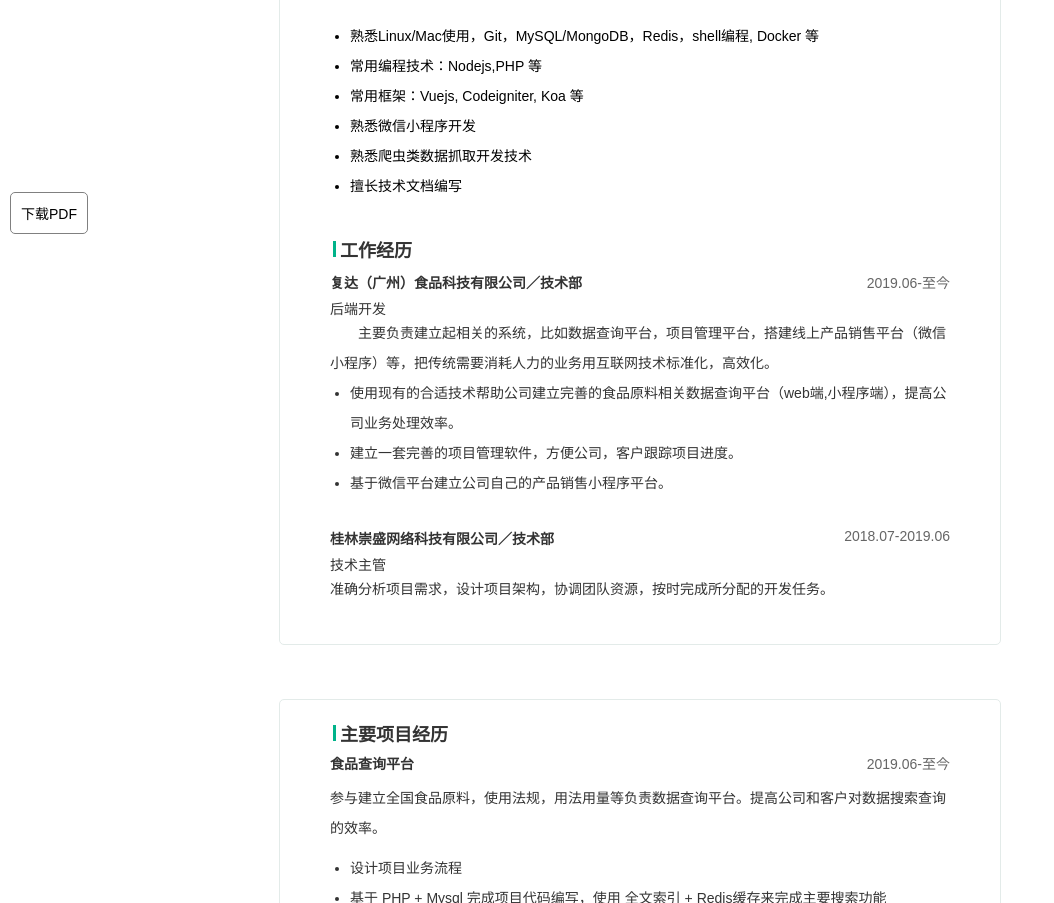
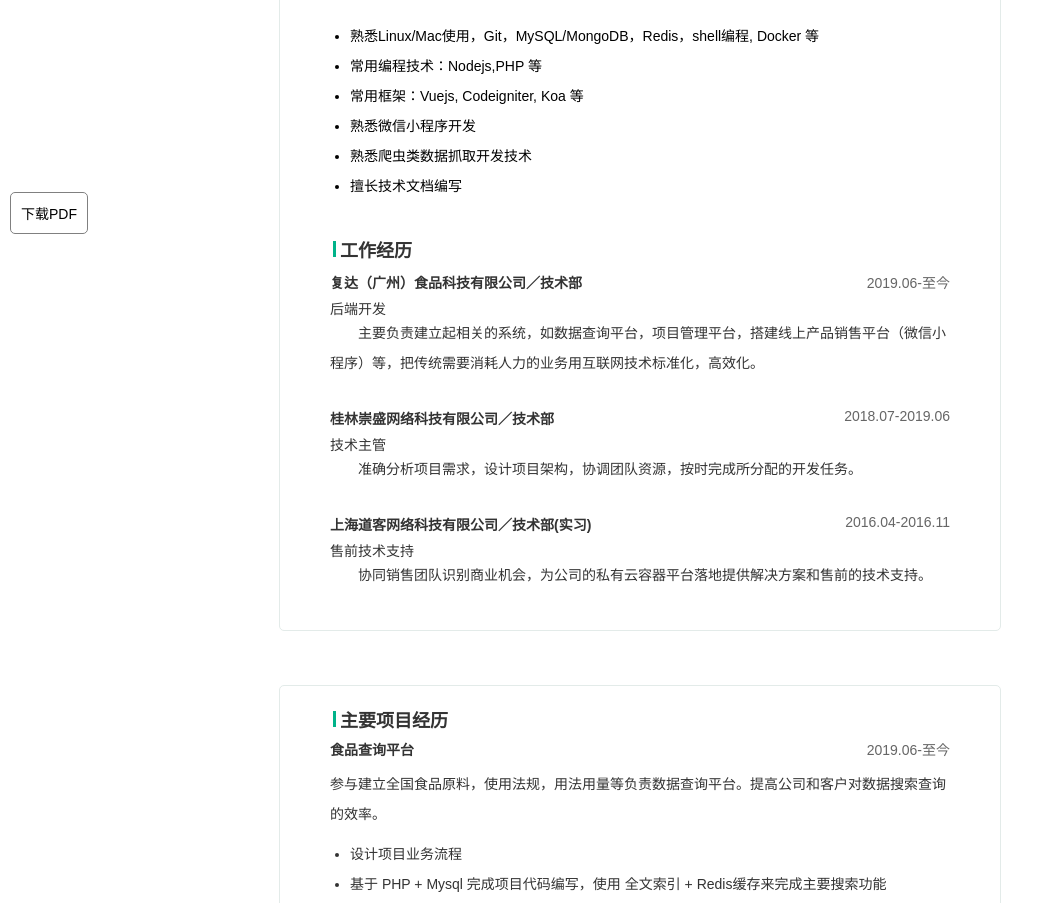
Before and after one commit to yxwzaxns/yxwzaxns.github.io, a plain HTML site: page resume.html in a window 1280 px wide. Shown: the part 556-1459 px from the top of the page, without its empty margins (0-1054 px from the left). Drawn offline with Linux system fonts and the light colour scheme.

Commit message:
update resume

```diff
--- a/resume.html
+++ b/resume.html
@@ -1519,7 +1519,7 @@
                 </p>
                 <p>
                     <span class="basic-tel">
-                        <i class="basic-tel_icon"></i><span>13148334396</span>
+                        <i class="basic-tel_icon"></i><span>(+86)13148334396</span>
                     </span>
                     <span class="basic-email">
                         <i class="basic-email_icon"></i><span>i@aong.cn</span>
@@ -1600,13 +1600,12 @@
                         </div>
                     </div>
                     <div class="exp-list_content">
-                        <p style="text-indent: 2em;">主要负责建立起相关的系统，比如数据查询平台，项目管理平台，搭建线上产品销售平台（微信小程序）等，把传统需要消耗人力的业务用互联网技术标准化，高效化。</p>
-                        <ul>
+                        <p style="text-indent: 2em;">主要负责建立起相关的系统，如数据查询平台，项目管理平台，搭建线上产品销售平台（微信小程序）等，把传统需要消耗人力的业务用互联网技术标准化，高效化。</p>
+                        <ul style="display:none">
                             <li>使用现有的合适技术帮助公司建立完善的食品原料相关数据查询平台（web端,小程序端），提高公司业务处理效率。</li>
                             <li>建立一套完善的项目管理软件，方便公司，客户跟踪项目进度。</li>
                             <li>基于微信平台建立公司自己的产品销售小程序平台。</li>
                         </ul>
-                        <p></p>
                     </div>
                     <div class="exp-list_content_highlight"></div>
                 </li>
@@ -1624,7 +1623,25 @@
                         </div>
                     </div>
                     <div class="exp-list_content">
-                        <p>准确分析项目需求，设计项目架构，协调团队资源，按时完成所分配的开发任务。</p>
+                        <p style="text-indent: 2em;">准确分析项目需求，设计项目架构，协调团队资源，按时完成所分配的开发任务。</p>
+                    </div>
+                    <div class="exp-list_content_highlight"></div>
+                </li>
+                <li class="work-exp_list" data-enddate="2019.06" data-startdate="2018.07" data-workid="5349994" data-visible="1" data-positiontype="技术经理" data-positiontype1="开发|测试|运维类" data-positiontype2="高端技术职位"
+                    data-companyindustry="移动互联网,电子商务">
+
+                    <p class="exp-list_time">2016.04-2016.11</p>
+                    <div class="exp-list_top">
+                        <div class="exp-list_right">
+                            <div class="exp-list_title strong">
+                                <span>上海道客网络科技有限公司</span>
+                                ／ <span>技术部(实习)</span>
+                            </div>
+                            <p>售前技术支持</p>
+                        </div>
+                    </div>
+                    <div class="exp-list_content">
+                        <p style="text-indent: 2em;">协同销售团队识别商业机会，为公司的私有云容器平台落地提供解决方案和售前的技术支持。</p>
                     </div>
                     <div class="exp-list_content_highlight"></div>
                 </li>
```
